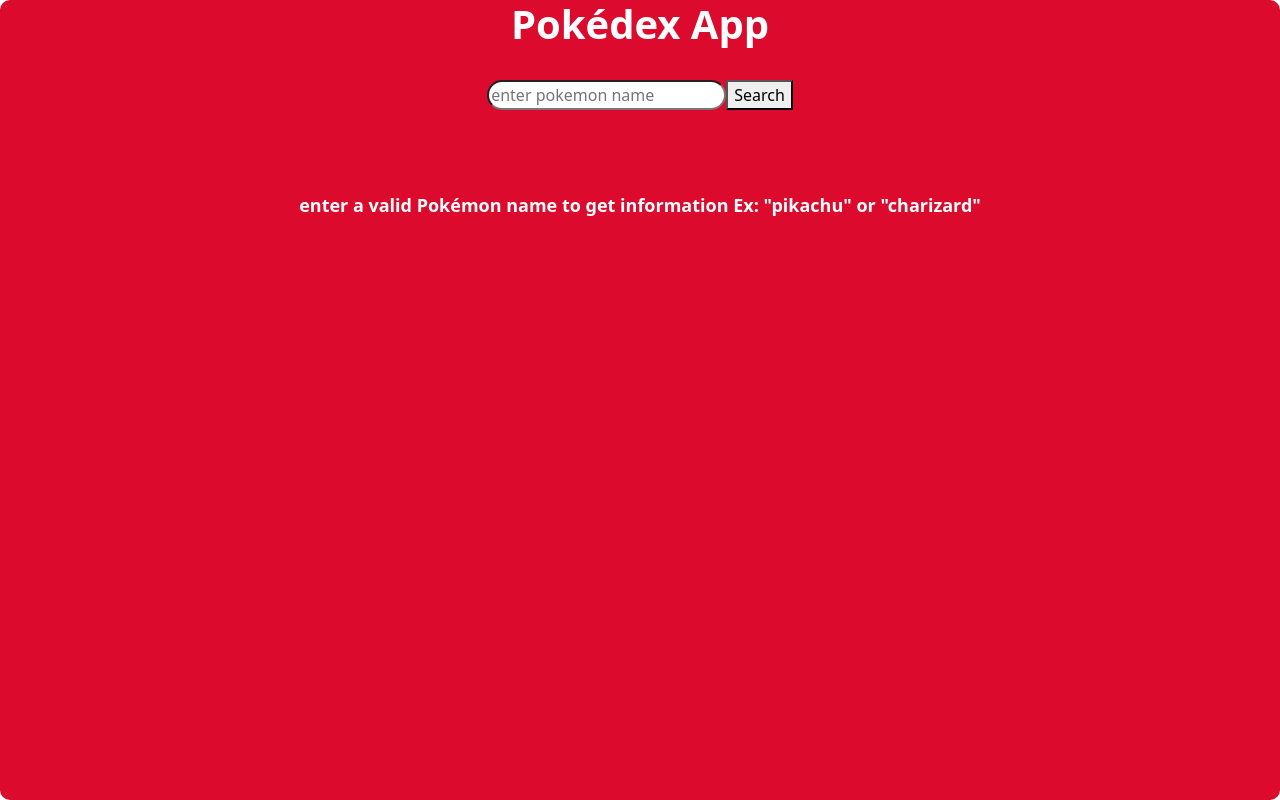
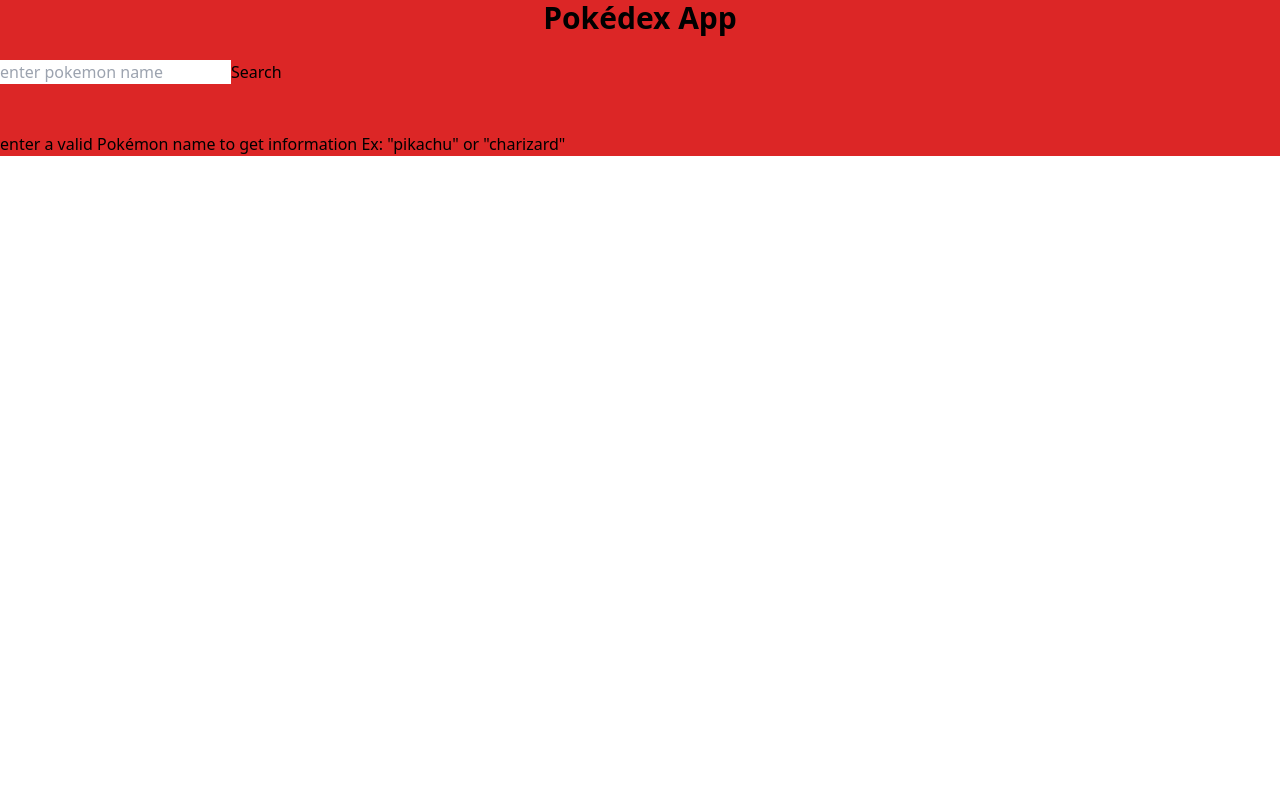
Before and after one commit to DigitalBubblegum/pokedexapp, a React (Create React App) app: page / in a window 1280 px wide. Built offline with nearby package versions, Linux system fonts and the light colour scheme.

Commit message:
-refactoring the css from bootstap cdn to tailwind

```diff
--- /dev/null
+++ b/postcss.config.js
@@ -0,0 +1,6 @@
+module.exports = {
+  plugins: {
+    tailwindcss: {},
+    autoprefixer: {},
+  },
+}
--- a/src/App.jsx
+++ b/src/App.jsx
@@ -7,8 +7,8 @@ function App() {
   const pokemonSingle = useSelector(state => state.pokemonSingle)
   const notiData = useSelector(state => state.notification)
   return (
-    <div className='mainWindow'>
-      <h1 className='mainAppName'>Pokédex App</h1>
+    <div className='object-fill bg-red-600'>
+      <h1 className='text-3xl font-bold text-center'>Pokédex App</h1>
       <br/>
       <Searchbar/>
       <br/>
--- a/src/components/Searchbar.jsx
+++ b/src/components/Searchbar.jsx
@@ -12,7 +12,7 @@ const Searchbar = () => {
         dispatch(fetchSingle(content))
     }
     return(
-        <div className="pokedexSearchBar">
+        <div className='items-center'>
             <form onSubmit={handleSubmit}>
                 <input name="pokemonSearchName" className="pokemonSearchName" placeholder="enter pokemon name"/>
                 <button>Search</button>
--- a/src/index.css
+++ b/src/index.css
@@ -1,73 +1,3 @@
-.mainWindow {
-  background-color: #DC0A2D;
-  border-radius: 10px;
-  overflow: auto;
-  height: 100vh;
-  width: 100vw;
-}
-.pokedexSearchBar{
-  background-color: #DC0A2D;
-  display: flex;
-  justify-content: center;
-}
-.pokemonSearchName{
-  border-radius: 30px;
-}
-.about-iwh{
-  background-color: #DC0A2D;
-  /* display: flex; */
-  flex-direction: row;
-  align-items: flex-start;
-  padding: 10px;
-  justify-content: space-evenly;
-}
-.mainAppName{
-  font-weight: 900;
-  color: white;
-  display: flex;
-  justify-content: center;
-  font-family: system-ui, -apple-system, BlinkMacSystemFont, 'Segoe UI', Roboto, Oxygen, Ubuntu, Cantarell, 'Open Sans', 'Helvetica Neue', sans-serif;
-}
-.defaultPokemonInformation{
-  color: white;
-  font-size: large;
-  font-weight: bold;
-  display: flex;
-  justify-content: center;
-  font-family: system-ui, -apple-system, BlinkMacSystemFont, 'Segoe UI', Roboto, Oxygen, Ubuntu, Cantarell, 'Open Sans', 'Helvetica Neue', sans-serif;
-}
-.pokemon-image{
-  border-radius: 50px;
-  border: 5px solid white;
-  max-width:50%;
-  height:auto;
-  background-color: rgb(114, 114, 253);
-}
-.dexViewMain{
-  font-family: system-ui, -apple-system, BlinkMacSystemFont, 'Segoe UI', Roboto, Oxygen, Ubuntu, Cantarell, 'Open Sans', 'Helvetica Neue', sans-serif;
-  display: flex;
-  flex-direction: row;
-  align-items: flex-start;
-  padding: 10px;
-  justify-content: space-between;
-}
-.pokemon-name{
-  padding: 1%;
-  font-weight: 900;
-  text-align: center;
-  color: white;
-  font-family: system-ui, -apple-system, BlinkMacSystemFont, 'Segoe UI', Roboto, Oxygen, Ubuntu, Cantarell, 'Open Sans', 'Helvetica Neue', sans-serif;
-}
-.dexInfoContent{
-  padding-left: 5%;
-  color: white;
-  text-align: justify;
-}
-.notification{
-  padding: 1%;
-  font-family: system-ui, -apple-system, BlinkMacSystemFont, 'Segoe UI', Roboto, Oxygen, Ubuntu, Cantarell, 'Open Sans', 'Helvetica Neue', sans-serif;
-  text-align: center;
-  font-weight: 900;
-  text-align: center;
-  color: navy;
-}
+@tailwind base;
+@tailwind components;
+@tailwind utilities;
--- a/src/index.js
+++ b/src/index.js
@@ -10,9 +10,6 @@ const root = ReactDOM.createRoot(document.getElementById('root'))
 // logger.info(store.getState())
 root.render(
   <Provider store={store}>
-    <meta name="viewport" content="width=device-width, initial-scale=1.0"/>
-    <link href="https://cdn.jsdelivr.net/npm/bootstrap@5.3.2/dist/css/bootstrap.min.css" rel="stylesheet" integrity="sha384-T3c6CoIi6uLrA9TneNEoa7RxnatzjcDSCmG1MXxSR1GAsXEV/Dwwykc2MPK8M2HN" crossorigin="anonymous"/>
-    <script src="https://cdn.jsdelivr.net/npm/bootstrap@5.3.2/dist/js/bootstrap.bundle.min.js" integrity="sha384-C6RzsynM9kWDrMNeT87bh95OGNyZPhcTNXj1NW7RuBCsyN/o0jlpcV8Qyq46cDfL" crossorigin="anonymous"></script>
     <App />
   </Provider>
 )
--- /dev/null
+++ b/tailwind.config.js
@@ -0,0 +1,8 @@
+/** @type {import('tailwindcss').Config} */
+module.exports = {
+  content: ["./src/**/*.{js,jsx,ts,tsx}"],
+  theme: {
+    extend: {},
+  },
+  plugins: [],
+};
```
Also changed, not shown: package.json (+6 -3 lines), 1 other file (tests, documents, lock files or other folders).
